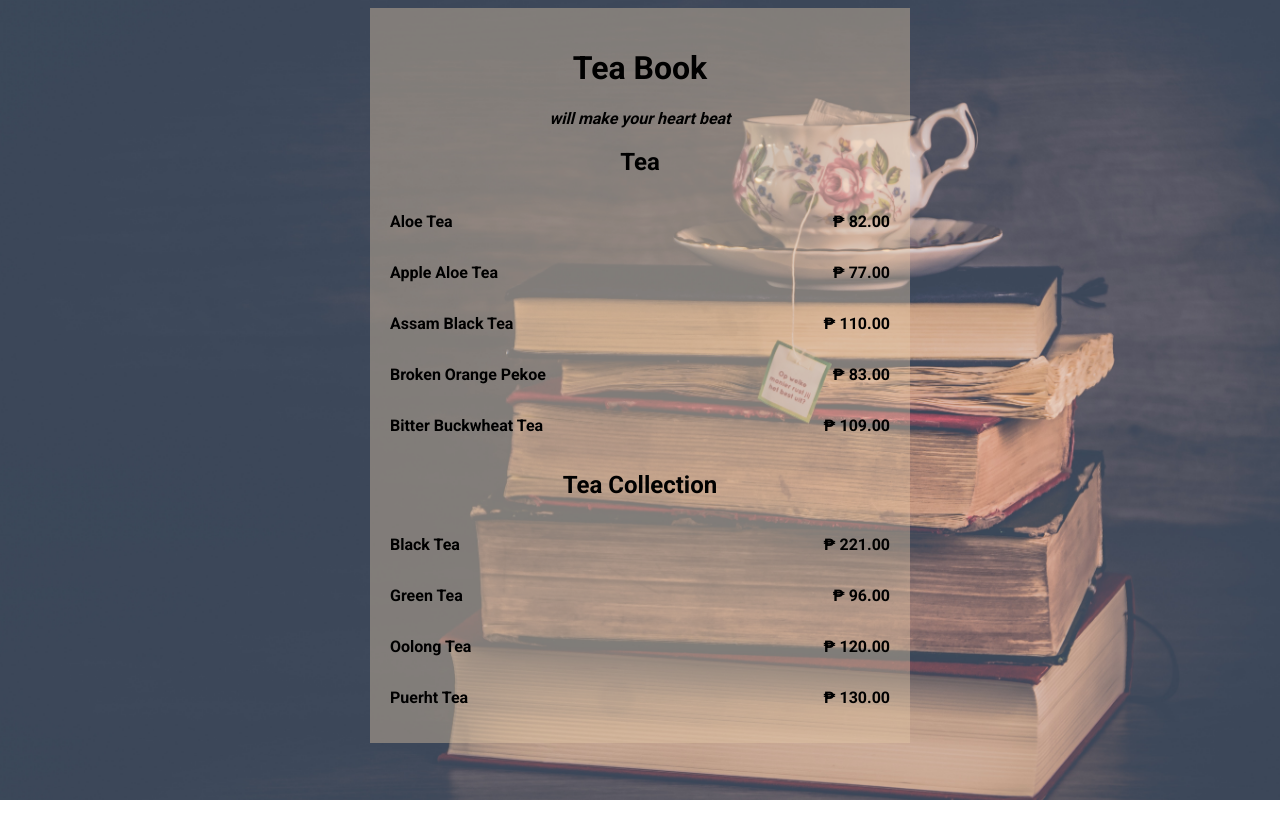
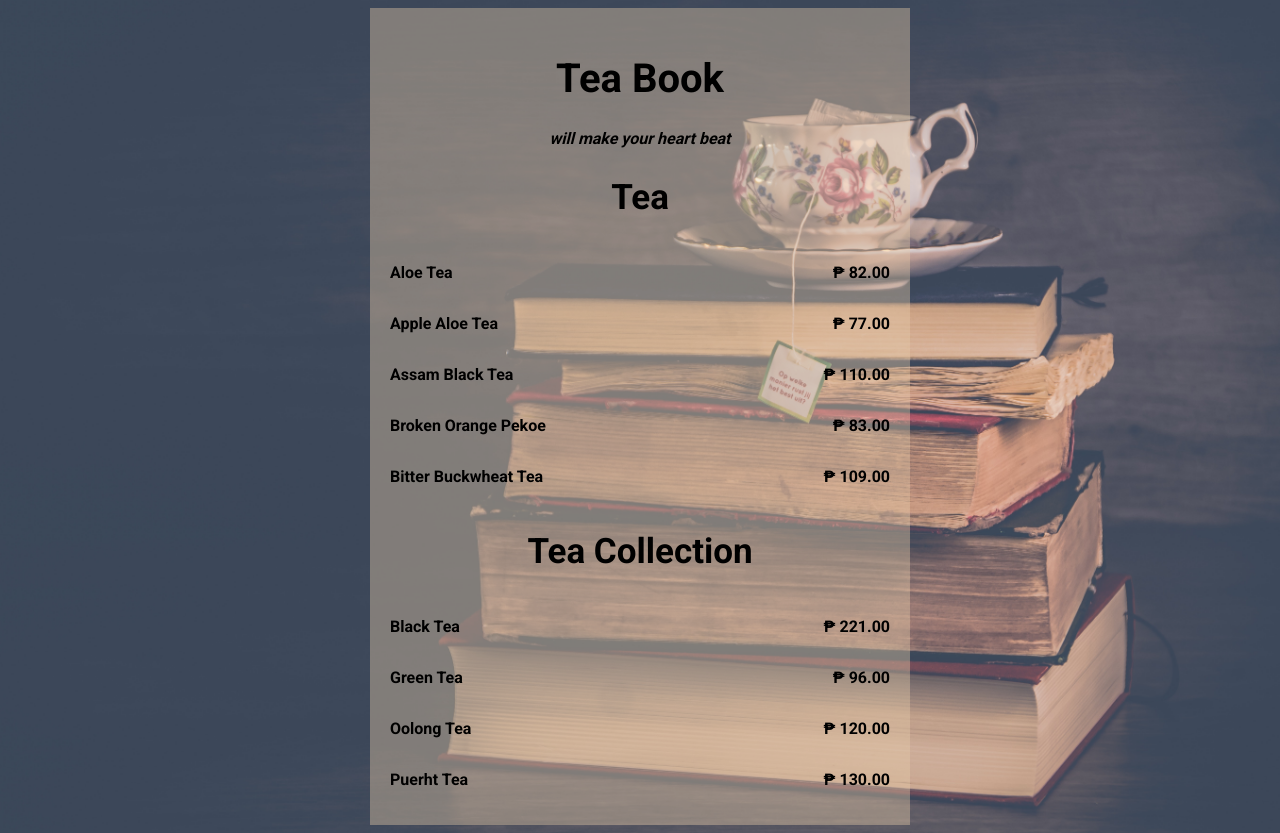
Before and after one commit to DaisyPas/Thank-You-Page, a plain HTML site: page Tea-shop/index.html in a window 1280 px wide. Before the commit the page ends 800 px from the top, so only its background shows below. Drawn offline with Linux system fonts and the light colour scheme.

Commit message:
S49 set h1 and h2 font-sizes

```diff
--- a/Tea-shop/styles.css
+++ b/Tea-shop/styles.css
@@ -2,6 +2,13 @@ h1, h2, p {
     text-align: center;
 }
 
+h1{
+    font-size: 40px;
+}
+
+h2 {
+    font-size: 35px;
+}
 .established {
     font-style:italic;
 }
```
